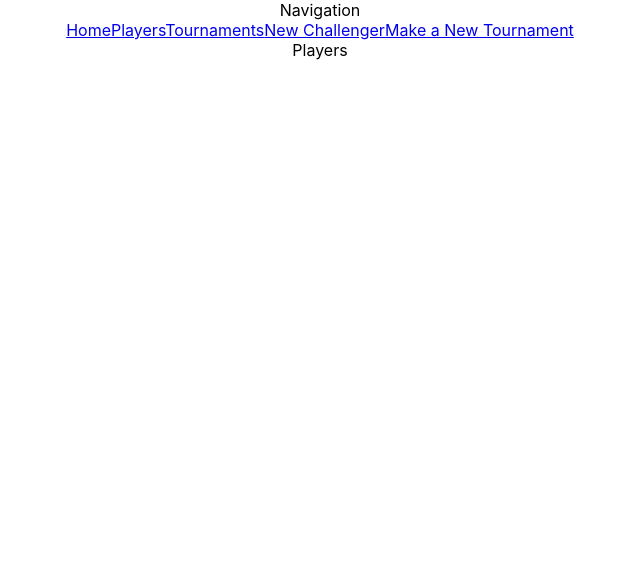
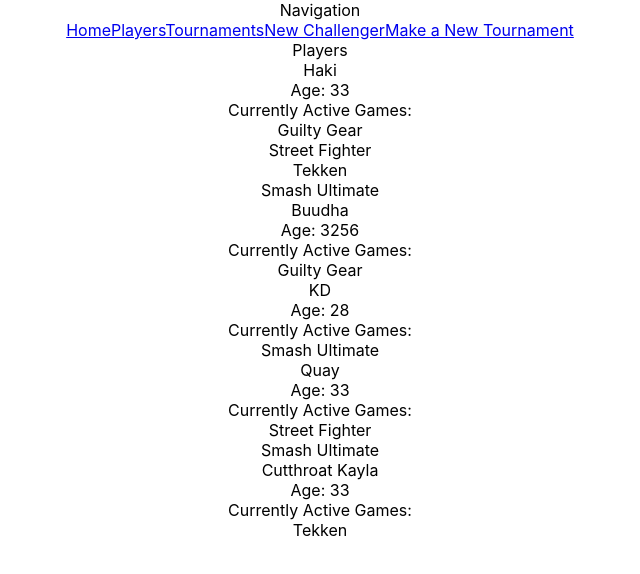
Before and after one commit to badihaki/phase-2-project, a React (Create React App) app in the folder flatiron-p2-final-app/: page /challengers in a window 1280 px wide. Shown: the top 574 px of the page, without its empty margins (320-960 px from the left). Built offline with nearby package versions, Linux system fonts and the light colour scheme; data requests are answered from the project's data file.

Commit message:
Created Challenger and TourneyTicket components Challenger component renders relevant data (player name, age, games played) PlayerList component renders challenger components. Fixed a bug with my POST requests where [setter-function] was making an array with incorrect info

```diff
--- a/flatiron-p2-final-app/db.json
+++ b/flatiron-p2-final-app/db.json
@@ -45,6 +45,75 @@
         }
       ],
       "id": 2
+    },
+    {
+      "name": "KD",
+      "age": "28",
+      "games": [
+        {
+          "title": "Guilty Gear",
+          "selected": false
+        },
+        {
+          "title": "Street Fighter",
+          "selected": false
+        },
+        {
+          "title": "Tekken",
+          "selected": false
+        },
+        {
+          "title": "Smash Ultimate",
+          "selected": true
+        }
+      ],
+      "id": 3
+    },
+    {
+      "name": "Quay",
+      "age": "33",
+      "games": [
+        {
+          "title": "Guilty Gear",
+          "selected": false
+        },
+        {
+          "title": "Street Fighter",
+          "selected": true
+        },
+        {
+          "title": "Tekken",
+          "selected": false
+        },
+        {
+          "title": "Smash Ultimate",
+          "selected": true
+        }
+      ],
+      "id": 4
+    },
+    {
+      "name": "Cutthroat Kayla",
+      "age": "33",
+      "games": [
+        {
+          "title": "Guilty Gear",
+          "selected": false
+        },
+        {
+          "title": "Street Fighter",
+          "selected": false
+        },
+        {
+          "title": "Tekken",
+          "selected": true
+        },
+        {
+          "title": "Smash Ultimate",
+          "selected": false
+        }
+      ],
+      "id": 5
     }
   ],
   "tournaments": [
--- a/flatiron-p2-final-app/src/components/App.js
+++ b/flatiron-p2-final-app/src/components/App.js
@@ -36,7 +36,8 @@ function App() {
       },
       body: JSON.stringify(tournament)
     }).then( (r) => r.json() ).then( (data)=> {
-      console.log(data);
+      const newTourneyList = [...tournaments, data];
+      setTournaments(newTourneyList);
       // set tournaments here
     })
   }
@@ -48,7 +49,8 @@ function App() {
       },
       body: JSON.stringify(player)
     }).then( (r) => r.json()).then( (data) => {
-      console.log(data);
+      const newPlayersList = [...players, data];
+      setPlayers(newPlayersList);
       // set players here
     })
   }
--- a/flatiron-p2-final-app/src/components/Challenger.js
+++ b/flatiron-p2-final-app/src/components/Challenger.js
@@ -1,9 +1,27 @@
 import React from "react";
 
-function Challenger(){
+function Challenger({ player }){
+
+    const games = player.games.filter( (game)=>{
+        return game.selected === true;
+    }).map( (game) => {
+        return (
+            <div key={game.title} >
+                {game.title}
+            </div>
+        )
+    })
+
     return(
         <div>
-            Challenger Card
+            {player.name}
+            <div>
+                Age: {player.age}
+            </div>
+            <div>
+                Currently Active Games:
+                {games}
+            </div>
         </div>
     )
 }
--- a/flatiron-p2-final-app/src/components/PlayerList.js
+++ b/flatiron-p2-final-app/src/components/PlayerList.js
@@ -2,9 +2,16 @@ import React from "react";
 import Challenger from "./Challenger";
 
 function PlayersList({ players }){
+    // map through the 'players' data to create 'Challenger' conponents for each player
+    const challengerCards = players.map( (player) =>{
+        return (
+            <Challenger key={player.name} player={player} />
+        )
+    })
     return(
         <div>
             Players
+            {challengerCards}
         </div>
     )
 }
```
